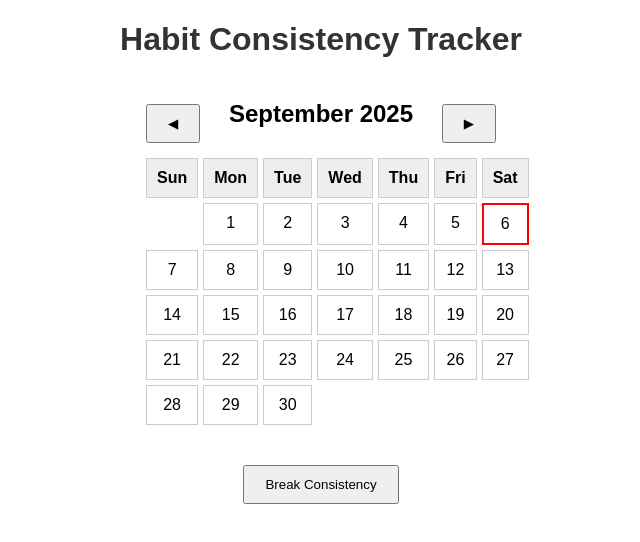
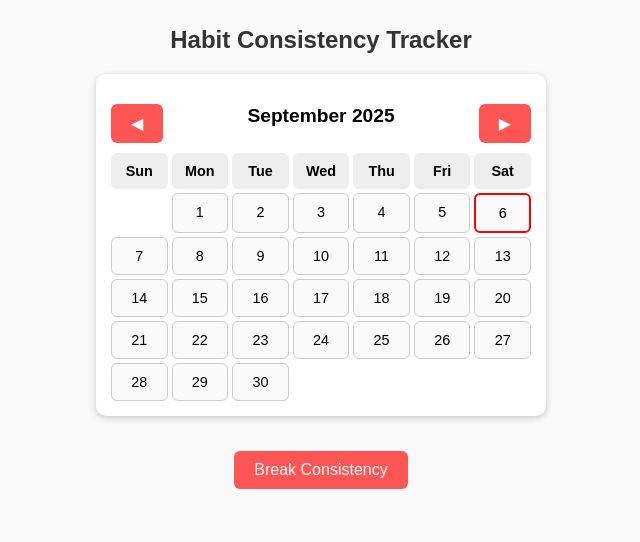
Before and after one commit to vardhil98/consistency, a plain HTML site: page index.html in a window 1280 px wide. Shown: the whole page, without its empty margins (319-959 px from the left). Drawn offline with Linux system fonts and the light colour scheme.

Commit message:
index.html

```diff
--- a/index.html
+++ b/index.html
@@ -2,19 +2,76 @@
 <html lang="en">
 <head>
   <meta charset="UTF-8">
+  <meta name="viewport" content="width=device-width, initial-scale=1.0"> <!-- Important for mobile scaling -->
   <title>Habit Consistency Tracker</title>
   <style>
-    body { font-family: Arial, sans-serif; text-align: center; }
-    h1 { color: #333; }
-    .calendar-container { width: 350px; margin: 20px auto; }
-    .header { display: flex; justify-content: space-between; align-items: center; margin-bottom: 10px; }
-    .days { display: grid; grid-template-columns: repeat(7, 1fr); gap: 5px; }
-    .day, .weekday { padding: 10px; border: 1px solid #ccc; }
-    .weekday { background: #eee; font-weight: bold; }
-    .day { cursor: pointer; }
-    .day.selected { background-color: #4CAF50; color: white; }
+    body {
+      font-family: Arial, sans-serif;
+      text-align: center;
+      margin: 0;
+      padding: 10px;
+      background: #f9f9f9;
+    }
+    h1 { color: #333; font-size: 1.5rem; }
+    .calendar-container {
+      max-width: 420px;
+      margin: 20px auto;
+      background: white;
+      padding: 15px;
+      border-radius: 10px;
+      box-shadow: 0 2px 6px rgba(0,0,0,0.2);
+    }
+    .header {
+      display: flex;
+      justify-content: space-between;
+      align-items: center;
+      margin-bottom: 10px;
+    }
+    .header h2 { font-size: 1.2rem; margin: 0; }
+    .days {
+      display: grid;
+      grid-template-columns: repeat(7, 1fr);
+      gap: 4px;
+      font-size: 0.9rem;
+    }
+    .day, .weekday {
+      padding: 10px;
+      border-radius: 6px;
+      text-align: center;
+    }
+    .weekday {
+      background: #eee;
+      font-weight: bold;
+    }
+    .day {
+      cursor: pointer;
+      border: 1px solid #ccc;
+      background: #fafafa;
+      transition: background 0.3s;
+    }
+    .day:hover { background: #ddd; }
+    .day.selected { background-color: #4CAF50; color: white; border: none; }
     .day.today { border: 2px solid red; }
-    button { margin-top: 20px; padding: 10px 20px; cursor: pointer; }
+    button {
+      margin-top: 15px;
+      padding: 10px 20px;
+      cursor: pointer;
+      border: none;
+      border-radius: 6px;
+      background: #ff5555;
+      color: white;
+      font-size: 1rem;
+      transition: background 0.3s;
+    }
+    button:hover { background: #e04444; }
+
+    /* Mobile responsiveness */
+    @media (max-width: 480px) {
+      h1 { font-size: 1.2rem; }
+      .header h2 { font-size: 1rem; }
+      .day, .weekday { padding: 8px; font-size: 0.8rem; }
+      button { width: 100%; }
+    }
   </style>
 </head>
 <body>
@@ -36,7 +93,6 @@
     let currentDate = new Date();
     let savedDays = JSON.parse(localStorage.getItem("consistentDays")) || {};
 
-    // Render calendar
     function renderCalendar() {
       calendar.innerHTML = "";
       let year = currentDate.getFullYear();
@@ -47,7 +103,6 @@
 
       monthYear.textContent = currentDate.toLocaleString("default", { month: "long" }) + " " + year;
 
-      // Weekday headers
       const weekdays = ["Sun", "Mon", "Tue", "Wed", "Thu", "Fri", "Sat"];
       weekdays.forEach(day => {
         const weekdayEl = document.createElement("div");
@@ -56,31 +111,26 @@
         calendar.appendChild(weekdayEl);
       });
 
-      // Empty slots before first day
       for (let i = 0; i < firstDay; i++) {
         const empty = document.createElement("div");
         calendar.appendChild(empty);
       }
 
-      // Days of the month
       for (let i = 1; i <= daysInMonth; i++) {
         const day = document.createElement("div");
         day.classList.add("day");
         day.textContent = i;
 
-        // Highlight today
         let today = new Date();
         if (i === today.getDate() && month === today.getMonth() && year === today.getFullYear()) {
           day.classList.add("today");
         }
 
-        // Check if saved
         let key = `${year}-${month}-${i}`;
         if (savedDays[key]) {
           day.classList.add("selected");
         }
 
-        // Toggle on click
         day.addEventListener("click", () => {
           if (day.classList.contains("selected")) {
             day.classList.remove("selected");
@@ -96,13 +146,11 @@
       }
     }
 
-    // Change month
     function changeMonth(offset) {
       currentDate.setMonth(currentDate.getMonth() + offset);
       renderCalendar();
     }
 
-    // Reset everything
     function resetConsistency() {
       savedDays = {};
       localStorage.removeItem("consistentDays");
```
